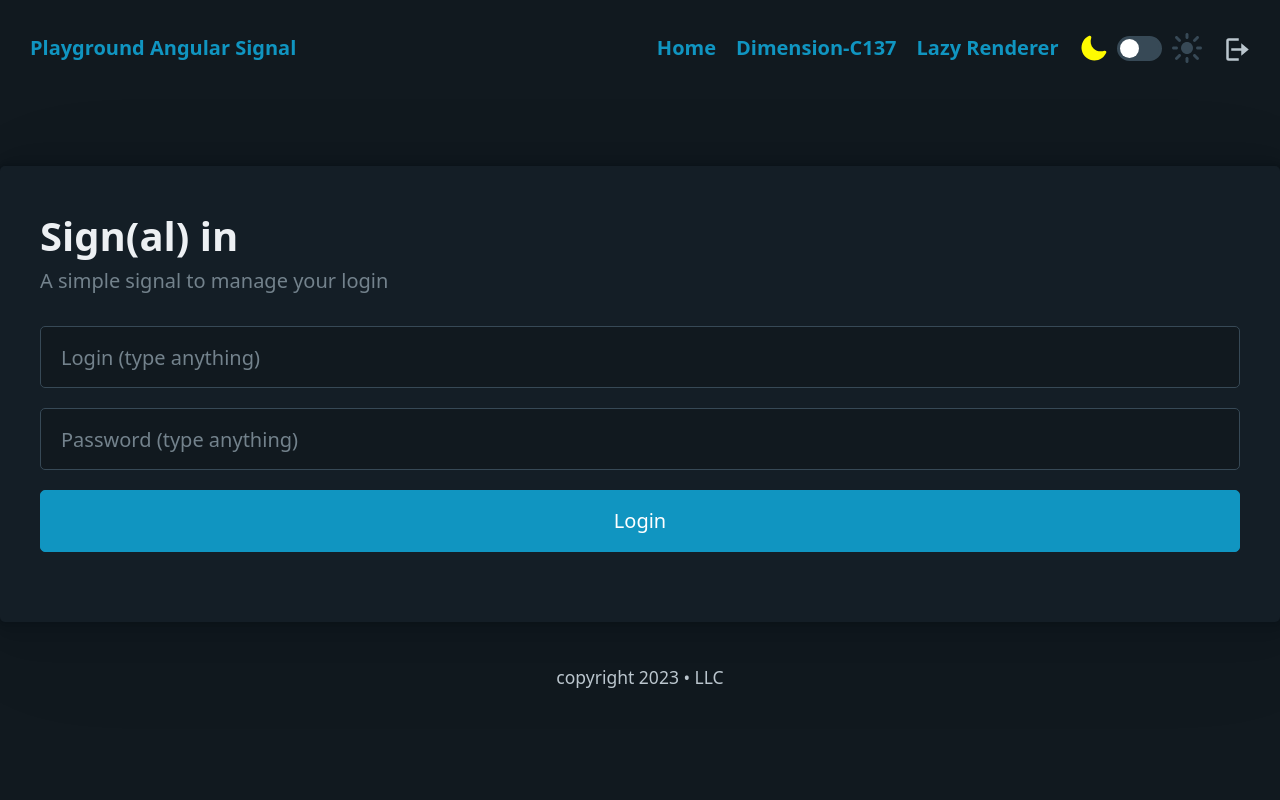
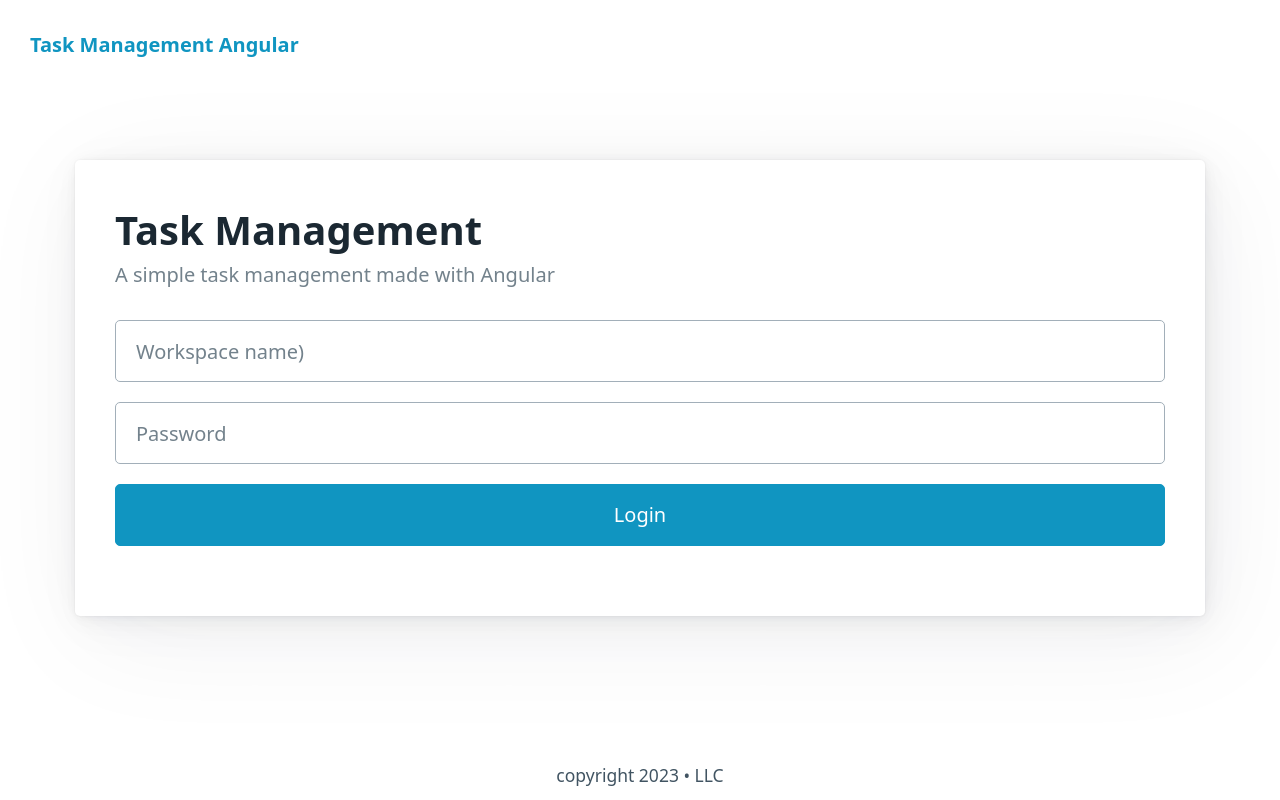
Before and after one commit to viniciusschuelter/task-management-angular, an Angular app: page /login in a window 1280 px wide. Built offline with nearby package versions, Linux system fonts and the light colour scheme.

Commit message:
feat(task-management): task-management login in progress

```diff
--- a/src/app/layout/nav/nav.component.ts
+++ b/src/app/layout/nav/nav.component.ts
@@ -2,7 +2,7 @@ import { NgIf } from '@angular/common';
 import { Component } from '@angular/core';
 import { RouterLink } from '@angular/router';
 import { SwitcherThemeComponent } from '../../components/switcher-theme/switcher-theme.component';
-// import {isLogged, user} from '../../signals/user.signal';
+import { isLogged, workspace } from '../../signals/workspace.signal';
 
 @Component({
     selector: 'app-nav',
@@ -12,26 +12,26 @@ import { SwitcherThemeComponent } from '../../components/switcher-theme/switcher
             <ul>
                 <li>
                     <a href="./" class="contrast" onclick="event.preventDefault()">
-                        <strong>Playground Angular Signal</strong>
+                        <strong>Task Management Angular</strong>
                     </a>
                 </li>
             </ul>
-            <ul>
-                <li>
-                    <a [routerLink]="'home'" class="contrast" onclick="event.preventDefault()">
-                        <strong>Home</strong>
-                    </a>
-                </li>
-                <li>
-                    <a [routerLink]="'dimension-c137'" class="contrast" onclick="event.preventDefault()">
-                        <strong>Dimension-C137</strong>
-                    </a>
-                </li>
-                <li>
-                    <a [routerLink]="'lazy-renderer'" class="contrast" onclick="event.preventDefault()">
-                        <strong>Lazy Renderer</strong>
-                    </a>
-                </li>
+            <ul *ngIf="isLogged()">
+<!--                <li>-->
+<!--                    <a [routerLink]="'home'" class="contrast" onclick="event.preventDefault()">-->
+<!--                        <strong>Home</strong>-->
+<!--                    </a>-->
+<!--                </li>-->
+<!--                <li>-->
+<!--                    <a [routerLink]="'dimension-c137'" class="contrast" onclick="event.preventDefault()">-->
+<!--                        <strong>Dimension-C137</strong>-->
+<!--                    </a>-->
+<!--                </li>-->
+<!--                <li>-->
+<!--                    <a [routerLink]="'lazy-renderer'" class="contrast" onclick="event.preventDefault()">-->
+<!--                        <strong>Lazy Renderer</strong>-->
+<!--                    </a>-->
+<!--                </li>-->
                 <li>
                     <app-switcher-theme></app-switcher-theme>
                 </li>
@@ -56,10 +56,10 @@ import { SwitcherThemeComponent } from '../../components/switcher-theme/switcher
     ],
 })
 export class NavComponent {
-    // isLogged = isLogged;
+    isLogged = isLogged;
 
     logout = () => {
-      localStorage.removeItem('user');
-      // user.set(null);
+      localStorage.removeItem('workspace');
+      workspace.set(null);
     }
 }
--- a/src/app/pages/login/login.component.html
+++ b/src/app/pages/login/login.component.html
@@ -1,12 +1,12 @@
 <article class="grid">
     <div>
         <hgroup>
-            <h1>Sign(al) in</h1>
-            <h2>A simple signal to manage your login</h2>
+            <h1>Task Management</h1>
+            <h2>A simple task management made with Angular</h2>
         </hgroup>
         <form [formGroup]="userFormGroup">
-            <input type="text" name="login" formControlName="login" placeholder="Login (type anything)" />
-            <input type="password" name="password" formControlName="password" placeholder="Password (type anything)" />
+            <input type="text" name="name" formControlName="name" placeholder="Workspace name)" />
+            <input type="password" name="password" formControlName="password" placeholder="Password" />
             <button type="submit" class="contrast" (click)="onLogin()">Login</button>
         </form>
     </div>
--- a/src/app/pages/login/login.component.ts
+++ b/src/app/pages/login/login.component.ts
@@ -1,4 +1,4 @@
-import { Component, inject } from '@angular/core';
+import {Component, effect, inject} from '@angular/core';
 import {
   FormBuilder,
   FormControl,
@@ -7,8 +7,9 @@ import {
   ReactiveFormsModule,
   Validators,
 } from '@angular/forms';
-import { User, user } from 'src/app/signals/user.signal';
+import { workspace } from 'src/app/signals/workspace.signal';
 import { Router } from "@angular/router";
+import {WorkspaceInterface} from "../../interfaces/workspace.interface";
 
 @Component({
   standalone: true,
@@ -21,14 +22,19 @@ export class LoginComponent {
   private readonly fb = inject(FormBuilder);
 
   userFormGroup: FormGroup = this.fb?.group({
-    login: new FormControl('', [Validators.required]),
+    name: new FormControl('', [Validators.required]),
     password: new FormControl('', [Validators.required]),
   });
 
+  constructor() {
+
+    effect(() => console.log(workspace()));
+  }
+
   onLogin(): void {
     if (this.userFormGroup.valid) {
-      user.update(() => this.userFormGroup.value as User);
-      localStorage.setItem('user', JSON.stringify(this.userFormGroup.value));
+      workspace.update(() => this.userFormGroup.value as WorkspaceInterface);
+      localStorage.setItem('workspace', JSON.stringify(this.userFormGroup.value));
       this.router.navigateByUrl('home');
     }
   }
--- a/src/app/signals/user.signal.ts
+++ /dev/null
@@ -1,15 +0,0 @@
-import { computed, effect, signal } from '@angular/core';
-
-export interface User {
-    login: string;
-    password: string;
-}
-
-export const user = signal<User | null>(JSON.parse(localStorage.getItem('user') as any));
-
-export const isLogged = computed(() => {
-  // !user() && !location.href.includes('login') && location.assign('/login');
-  return !!user();
-});
-
-// effect(() => console.log(user()));
--- /dev/null
+++ b/src/app/signals/workspace.signal.ts
@@ -0,0 +1,12 @@
+import { computed, effect, signal } from '@angular/core';
+import { WorkspaceInterface } from "../interfaces/workspace.interface";
+
+
+export const workspace = signal<WorkspaceInterface | null>(JSON.parse(localStorage.getItem('workspace') as any));
+
+export const isLogged = computed(() => {
+  // !user() && !location.href.includes('login') && location.assign('/login');
+  return !!workspace();
+});
+
+// effect(() => console.log(workspace()));
--- a/src/styles.scss
+++ b/src/styles.scss
@@ -1 +1,35 @@
 /* You can add global styles to this file, and also import other style files */
+
+.container {
+  width: 100%;
+  max-width: 1130px;
+  margin-right: auto;
+  margin-left: auto;
+  min-height: calc(100vh - 200px);
+}
+
+.container-grid {
+  display: grid;
+  grid-gap: 1rem;
+  max-width: 1280px;
+  margin: 1.5rem auto;
+  grid-template-columns: repeat(4, minmax(240px,auto))
+}
+
+@media (max-width: 1080px) {
+  .container-grid {
+    grid-template-columns: repeat(3, minmax(0,auto))
+  }
+}
+
+@media (max-width: 640px) {
+  .container-grid {
+    grid-template-columns: repeat(2, minmax(0,auto))
+  }
+}
+
+@media (max-width: 480px) {
+  .container-grid {
+    grid-template-columns: repeat(1, minmax(0,auto))
+  }
+}
```
